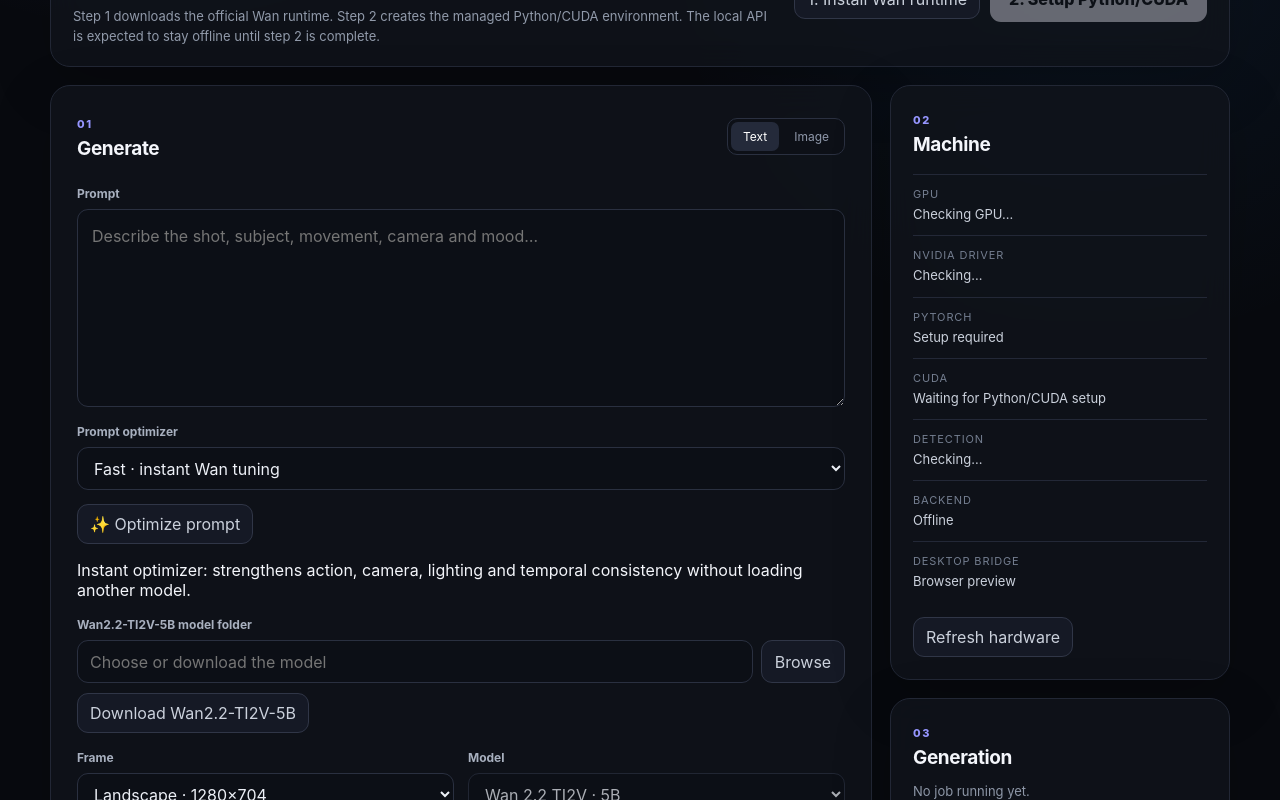
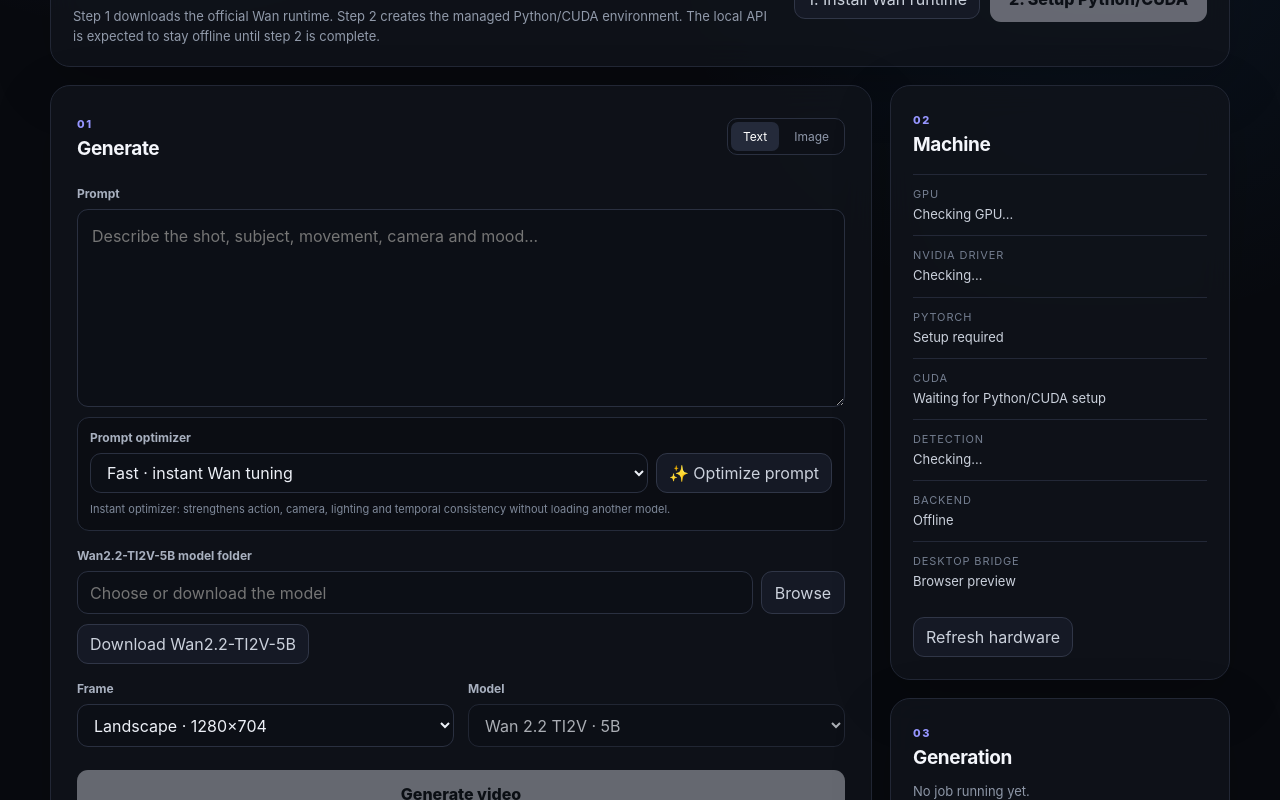
Before and after one commit to HGWells2001/Wan2.2-Desktop, a React (Vite) app: page / in a window 1280 px wide. Shown: the part 446-1246 px from the top of the page. Built offline with nearby package versions, Linux system fonts and the light colour scheme.

Commit message:
style: add prompt optimizer panel

```diff
--- a/frontend/styles.css
+++ b/frontend/styles.css
@@ -524,3 +524,61 @@
 .machine-actions .secondary {
   margin-top: 14px;
 }
+
+
+.prompt-optimizer {
+  margin-top: 10px;
+  padding: 12px;
+  border: 1px solid #252b3a;
+  border-radius: 12px;
+  background: rgba(10, 13, 19, .72);
+}
+
+.prompt-optimizer-controls {
+  display: flex;
+  align-items: end;
+  gap: 8px;
+  flex-wrap: wrap;
+}
+
+.prompt-optimizer-mode {
+  flex: 1 1 260px;
+  margin-top: 0;
+}
+
+.prompt-optimizer-mode select {
+  min-height: 40px;
+}
+
+.prompt-optimize-button,
+.prompt-restore-button {
+  min-height: 40px;
+  margin-top: 0;
+}
+
+.prompt-optimizer-hint,
+.prompt-optimizer-status {
+  margin: 9px 0 0;
+  font-size: 11px;
+  line-height: 1.45;
+}
+
+.prompt-optimizer-hint {
+  color: #7f899a;
+}
+
+.prompt-optimizer-status {
+  color: #b9c0ff;
+}
+
+@media (max-width: 650px) {
+  .prompt-optimizer-controls {
+    display: grid;
+    grid-template-columns: 1fr;
+  }
+
+  .prompt-optimize-button,
+  .prompt-restore-button {
+    width: 100%;
+  }
+}
```
